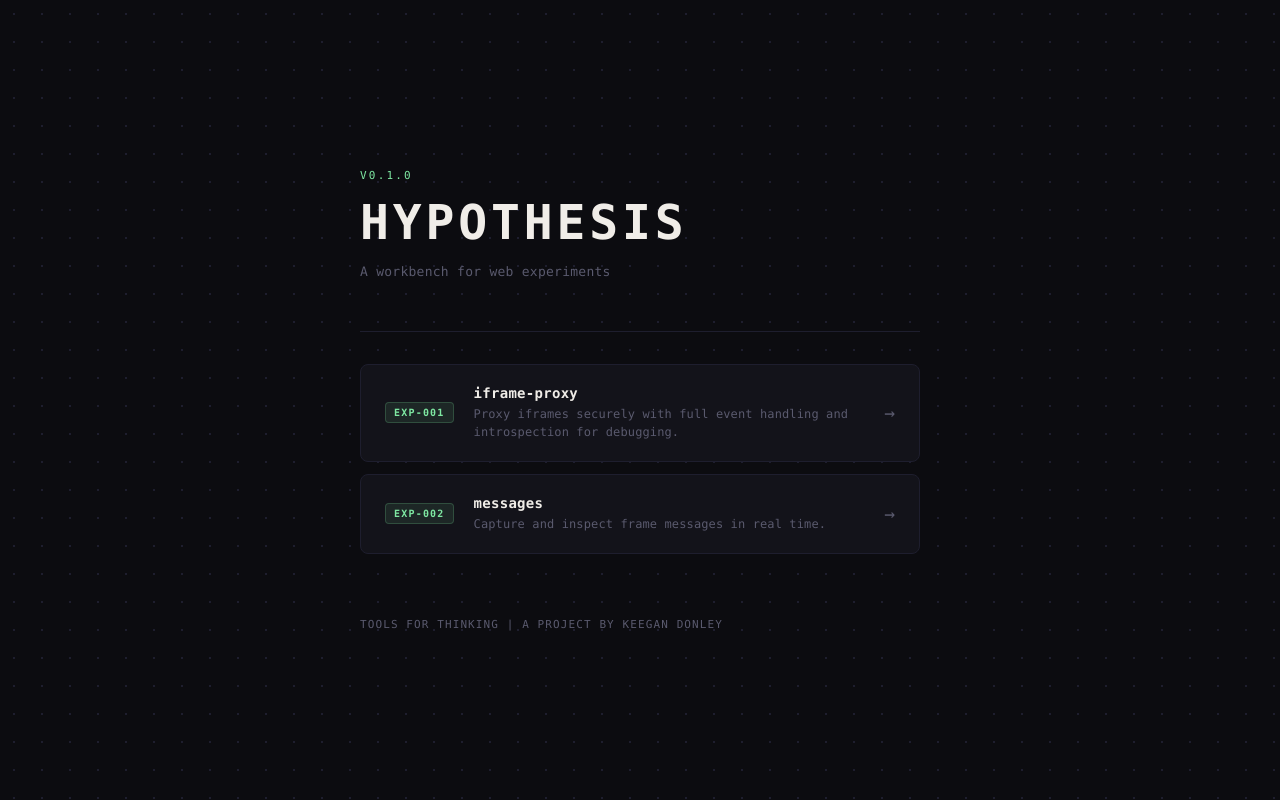
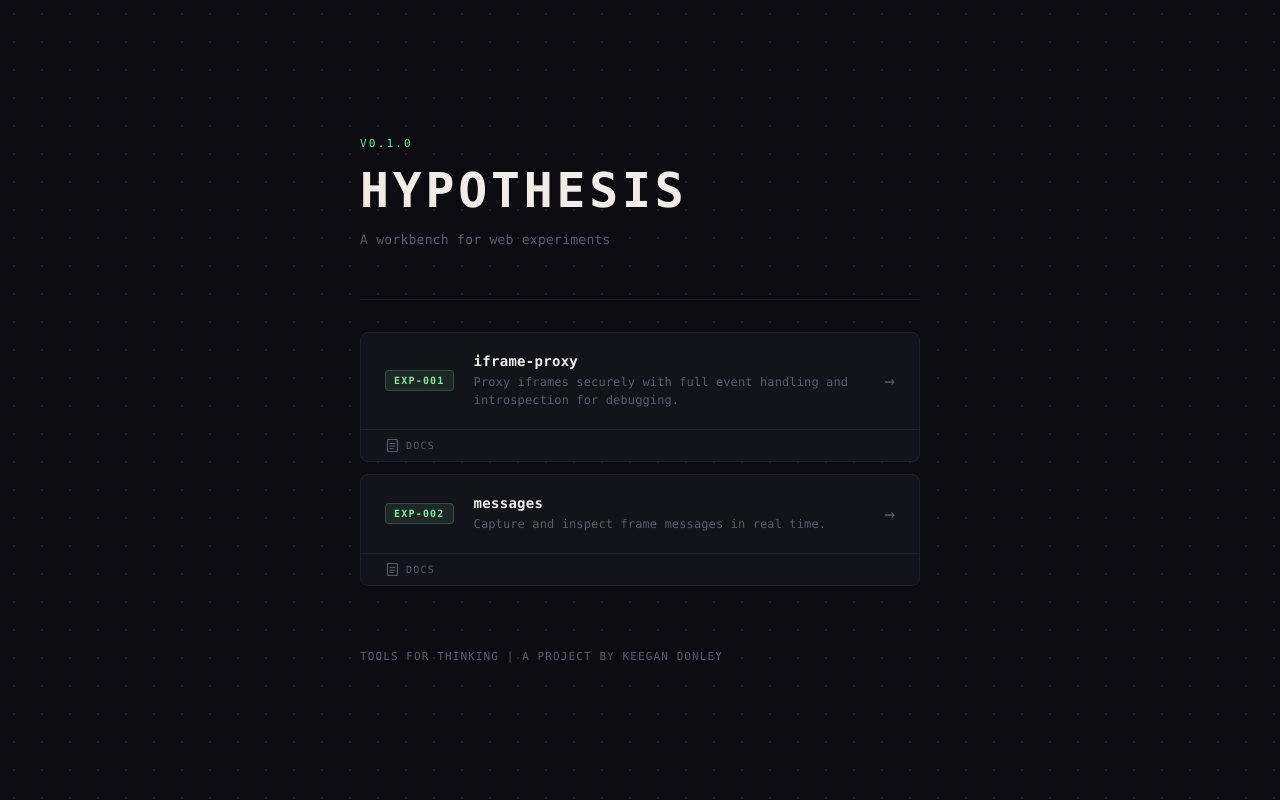
Before and after one commit to keegandonley/hypothesis, a Next.js app: page / in a window 1280 px wide. Built offline with nearby package versions, Linux system fonts and the light colour scheme.

Commit message:
add docs links

```diff
--- a/src/pages/index.tsx
+++ b/src/pages/index.tsx
@@ -1,4 +1,5 @@
 import Link from "next/link";
+import { useRouter } from "next/router";
 import styles from "../styles/index.module.css";
 
 const experiments = [
@@ -8,12 +9,14 @@ const experiments = [
     description:
       "Proxy iframes securely with full event handling and introspection for debugging.",
     href: "/iframe-proxy",
+    docsHref: "/docs/iframe-proxy",
   },
   {
     id: "EXP-002",
     name: "messages",
     description: "Capture and inspect frame messages in real time.",
     href: "/messages",
+    docsHref: "/docs/messages",
   },
 ];
 
@@ -59,15 +62,18 @@ function ExperimentCard({
   name,
   description,
   href,
+  docsHref,
 }: {
   id: string;
   name: string;
   description: string;
   href: string;
+  docsHref: string;
 }) {
+  const router = useRouter();
   return (
-    <Link href={href} style={{ display: "block" }}>
-      <div className={styles.card}>
+    <div className={styles.card} onClick={() => router.push(href)}>
+      <div className={styles.cardMain}>
         <div className={styles.badge}>{id}</div>
         <div className={styles.cardBody}>
           <div className={styles.cardName}>{name}</div>
@@ -75,6 +81,34 @@ function ExperimentCard({
         </div>
         <div className={styles.arrow}>→</div>
       </div>
-    </Link>
+      <div className={styles.cardFooter}>
+        <Link
+          href={docsHref}
+          className={styles.docsLink}
+          onClick={(e) => e.stopPropagation()}
+        >
+          <DocIcon />
+          docs
+        </Link>
+      </div>
+    </div>
   );
 }
+
+function DocIcon() {
+  return (
+    <svg
+      width="15"
+      height="15"
+      viewBox="0 0 15 15"
+      fill="none"
+      xmlns="http://www.w3.org/2000/svg"
+      aria-hidden="true"
+    >
+      <rect x="2.5" y="1.5" width="10" height="12" rx="1" stroke="currentColor" strokeWidth="1.2" />
+      <line x1="5" y1="5.5" x2="10" y2="5.5" stroke="currentColor" strokeWidth="1.2" strokeLinecap="round" />
+      <line x1="5" y1="8" x2="10" y2="8" stroke="currentColor" strokeWidth="1.2" strokeLinecap="round" />
+      <line x1="5" y1="10.5" x2="8" y2="10.5" stroke="currentColor" strokeWidth="1.2" strokeLinecap="round" />
+    </svg>
+  );
+}
--- a/src/styles/index.module.css
+++ b/src/styles/index.module.css
@@ -80,14 +80,21 @@
 
 .card {
   display: flex;
-  align-items: center;
-  gap: 20px;
+  flex-direction: column;
   background-color: var(--card-bg);
   border: 1px solid var(--border);
   border-radius: 8px;
-  padding: 20px 24px;
   cursor: pointer;
   transition: border-color 0.15s ease, background-color 0.15s ease;
+  user-select: none;
+  overflow: hidden;
+}
+
+.cardMain {
+  display: flex;
+  align-items: center;
+  gap: 20px;
+  padding: 20px 24px;
 }
 
 .card:hover {
@@ -140,6 +147,28 @@
   color: var(--accent);
 }
 
+.cardFooter {
+  border-top: 1px solid var(--border);
+  padding: 8px 24px;
+  display: flex;
+  align-items: center;
+}
+
+.docsLink {
+  display: flex;
+  align-items: center;
+  gap: 6px;
+  font-size: 10px;
+  letter-spacing: 0.12em;
+  text-transform: uppercase;
+  color: var(--muted);
+  transition: color 0.15s ease;
+}
+
+.docsLink:hover {
+  color: var(--accent);
+}
+
 .footer {
   margin-top: 64px;
   font-size: 11px;
```
